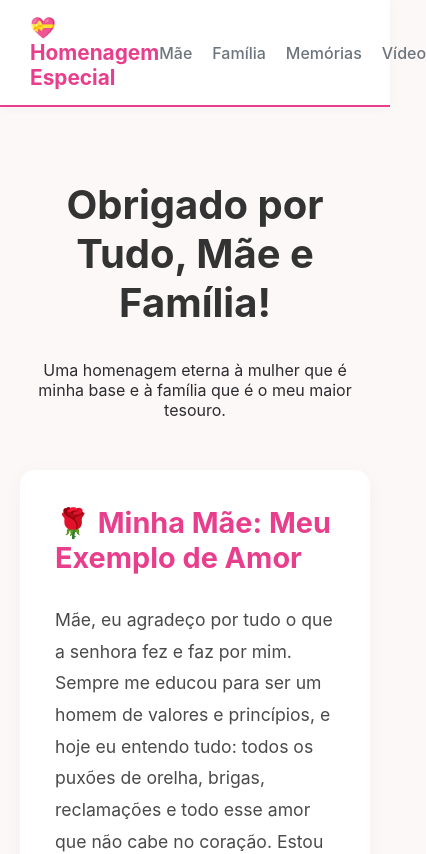
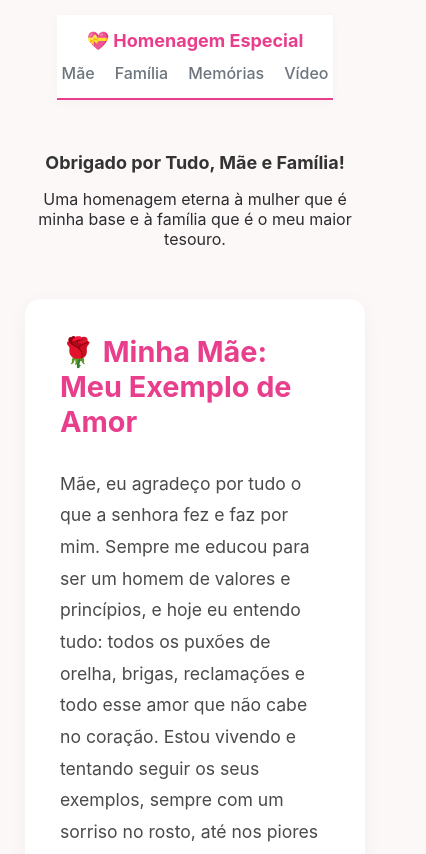
Before and after one commit to GuilhermeSilva-dev/Atividade-Pontuada03, a React (Vite) app: page / in a window 390 px wide. Shown: the top 854 px of the page, 426 px wide, since content can reach past the window. Built offline with nearby package versions, Linux system fonts and the light colour scheme.

Commit message:
Fix: responsividade do componente Header

```diff
--- a/src/components/Header/style.css
+++ b/src/components/Header/style.css
@@ -32,3 +32,38 @@
 .menu-navegacao a:hover {
   color: #e83e8c;
 }
+
+@media screen and (max-width: 768px) {
+  header, .header, div {
+    display: flex !important;
+    flex-direction: column !important;
+    align-items: center !important;
+    gap: 12px !important;
+    padding: 15px 5px !important;
+    height: auto !important;
+  }
+
+  h1, h2, span, .logo, .brand {
+    font-size: 18px !important;
+    text-align: center !important;
+    margin: 0 !important;
+    padding: 0 !important;
+  }
+
+  nav ul, ul {
+    display: flex !important;
+    flex-direction: row !important;
+    flex-wrap: wrap !important;
+    justify-content: center !important;
+    gap: 8px !important;
+    margin: 0 !important;
+    padding: 0 !important;
+    list-style: none !important;
+  }
+
+  nav ul li a, ul li a, li a {
+    font-size: 13px !important;
+    padding: 5px 8px !important;
+    white-space: nowrap !important;
+  }
+}
```
